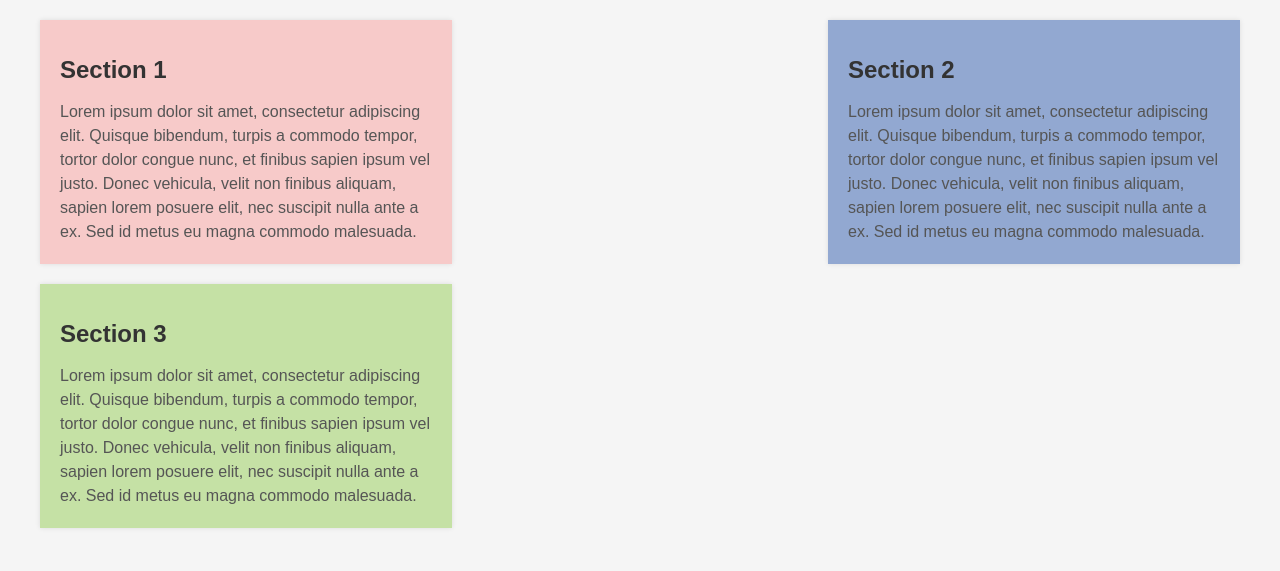
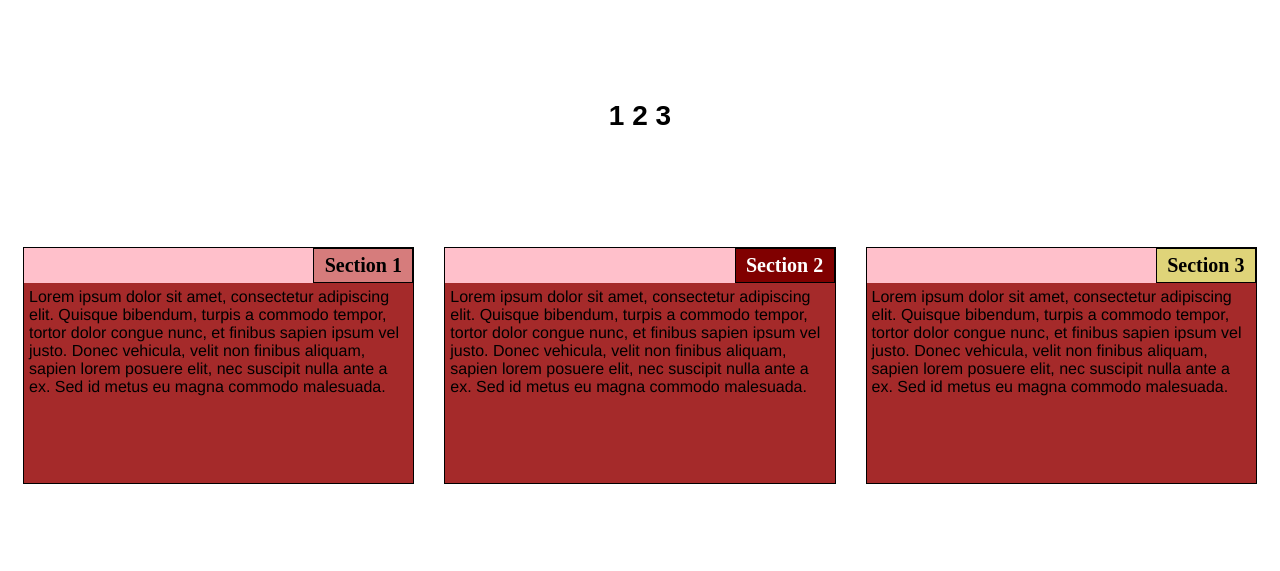
Before and after one commit to ykhadnevich/courseraTest-, a plain HTML site: page index.html in a window 1280 px wide. Drawn offline with Linux system fonts and the light colour scheme.

Commit message:
Update index.html

```diff
--- a/index.html
+++ b/index.html
@@ -1,85 +1,157 @@
 <!DOCTYPE html>
 <html>
+
 <head>
-	<title>My Website</title>
-	<style type="text/css">
-		body {
-			margin: 0;
-			padding: 0;
-			font-family: Arial, sans-serif;
-			background-color: #f5f5f5;
+    <meta charset="utf-8">
+    <title>module2-solution</title>
+</head>
+<style>
+
+    * {
+        box-sizing: border-box;
     }
 
-		.container {
-			max-width: 1200px;
-			margin: 0 auto;
-			padding: 20px;
-			display: flex;
-			flex-wrap: wrap;
-			align-items: stretch;
-			justify-content: space-between;
+    body {
+    background-color: white;
     }
 
-		.section {
-			flex-basis: 31%;
-			background-color: #fff;
-			margin-bottom: 20px;
-			padding: 20px;
-			box-shadow: 0px 0px 5px rgba(0,0,0,0.1);
+    h1 {
+        margin: 100px;
+        text-align: center;
+        font-family: Arial;
+        font-weight: bold;
+        font-size: 175%;
     }
 
-		.section h1 {
-			color: #333;
-			font-size: 24px;
-			margin-bottom: 10px;
+    section {
+        position: relative;
+        padding: 15px;
+        width: 100%;
     }
 
-		.section p {
-			color: #555;
-			font-size: 16px;
-			line-height: 1.5;
-			margin-bottom: 0;
+    p {
+        position: relative;
+        clear: right;
     }
 
-		.section:nth-child(1) {
-			background-color: #f7cac9;
+    div {
+        position: relative;
+        background-color: pink;
+        border: 1px solid black;
+        width: 100%;
+        margin-left: auto;
+        margin-right: auto;
+        margin-bottom: auto;
     }
 
-		.section:nth-child(2) {
-			background-color: #92a8d1;
+    .sub1 {
+        float: right;
+        width: 100px;
+        padding: 5px;
+        margin: 0px;
+        border: 1px solid black;
+        text-align: center;
+        font-size: 125%;
+        font-weight: bold;
+        background-color: rgb(214, 124, 124);
+
     }
 
-		.section:nth-child(3) {
-			background-color: #c5e1a5;
+    .sub2 {
+        float: right;
+        color: white;
+        width: 100px;
+        padding: 5px;
+        margin: 0px;
+        border: 1px solid black;
+        text-align: center;
+        font-size: 125%;
+        font-weight: bold;
+        background-color: maroon;
+
     }
 
-		@media (max-width: 768px) {
-			.section {
-				flex-basis: 48%;
+    .sub3 {
+        color: black;
+        float: right;
+        width: 100px;
+        padding: 5px;
+        margin: 0px;
+        border: 1px solid black;
+        text-align: center;
+        font-size: 125%;
+        font-weight: bold;
+        background-color: rgb(223, 212, 121);
+
+    }
+
+    .content {
+        padding: 5px;
+        border: none;
+        background-color: brown;
+        font-family: Helvetica;
+        color: black;
+        margin: 0px;
+        height: 200px;
+        overflow: auto;
+    }
+
+    .row {
+        width: 90%;
+    }
+
+    @media (min-width: 992px) {
+        .column-lg-4 {
+            float: left;
+            width: 33.33%;
         }
     }
 
-		@media (max-width: 480px) {
-			.section {
-				flex-basis: 100%;
+    @media (min-width: 768px) and (max-width: 991px) {
+        .colmn-md-6 {
+            float: left;
+            width: 50%;
+            margin-left: auto;
+            margin-right: auto;
+        }
+
+        .colmn-md-12 {
+            float: left;
+            width: 100%;
+            margin-left: auto;
+            margin-right: auto;
+        }
+    }
+
+    @media (max-width: 767px) {
+        .colmn-sm-12 {
+            float: left;
+            width: 100%;
         }
     }
 </style>
-</head>
+
 <body>
-	<div class="container">
-		<div class="section">
-			<h1>Section 1</h1>
-			<p>Lorem ipsum dolor sit amet, consectetur adipiscing elit. Quisque bibendum, turpis a commodo tempor, tortor dolor congue nunc, et finibus sapien ipsum vel justo. Donec vehicula, velit non finibus aliquam, sapien lorem posuere elit, nec suscipit nulla ante a ex. Sed id metus eu magna commodo malesuada.</p>
+    <h1>1 2 3</h1>
+    <section class="column-lg-4 colmn-md-6 colmn-sm-12">
+        <div>
+            <p class="sub1">Section 1</p>
+            <p class="content">
+                Lorem ipsum dolor sit amet, consectetur adipiscing elit. Quisque bibendum, turpis a commodo tempor, tortor dolor congue nunc, et finibus sapien ipsum vel justo. Donec vehicula, velit non finibus aliquam, sapien lorem posuere elit, nec suscipit nulla ante a ex. Sed id metus eu magna commodo malesuada.
+            </p>
         </div>
-		<div class="section">
-			<h1>Section 2</h1>
-			<p>Lorem ipsum dolor sit amet, consectetur adipiscing elit. Quisque bibendum, turpis a commodo tempor, tortor dolor congue nunc, et finibus sapien ipsum vel justo. Donec vehicula, velit non finibus aliquam, sapien lorem posuere elit, nec suscipit nulla ante a ex. Sed id metus eu magna commodo malesuada.</p>
+    </section>
+    <section class="column-lg-4 colmn-md-6 colmn-sm-12">
+        <div>
+            <p class="sub2">Section 2</p>
+            <p class="content">Lorem ipsum dolor sit amet, consectetur adipiscing elit. Quisque bibendum, turpis a commodo tempor, tortor dolor congue nunc, et finibus sapien ipsum vel justo. Donec vehicula, velit non finibus aliquam, sapien lorem posuere elit, nec suscipit nulla ante a ex. Sed id metus eu magna commodo malesuada.</p>
         </div>
-		<div class="section">
-			<h1>Section 3</h1>
-			<p>Lorem ipsum dolor sit amet, consectetur adipiscing elit. Quisque bibendum, turpis a commodo tempor, tortor dolor congue nunc, et finibus sapien ipsum vel justo. Donec vehicula, velit non finibus aliquam, sapien lorem posuere elit, nec suscipit nulla ante a ex. Sed id metus eu magna commodo malesuada.</p>
-		</div>
+    </section>
+    <section class="column-lg-4 colmn-md-12 colmn-sm-12">
+        <div>
+            <p class="sub3">Section 3</p>
+            <p class="content">Lorem ipsum dolor sit amet, consectetur adipiscing elit. Quisque bibendum, turpis a commodo tempor, tortor dolor congue nunc, et finibus sapien ipsum vel justo. Donec vehicula, velit non finibus aliquam, sapien lorem posuere elit, nec suscipit nulla ante a ex. Sed id metus eu magna commodo malesuada.</p>
         </div>
 </body>
+
 </html>
```
Lines whose indentation alone changed are shown as unchanged.
